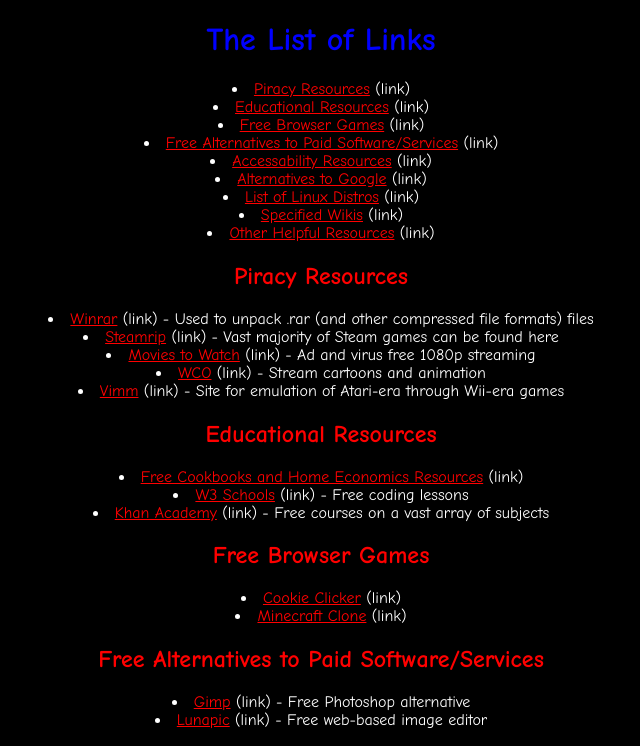
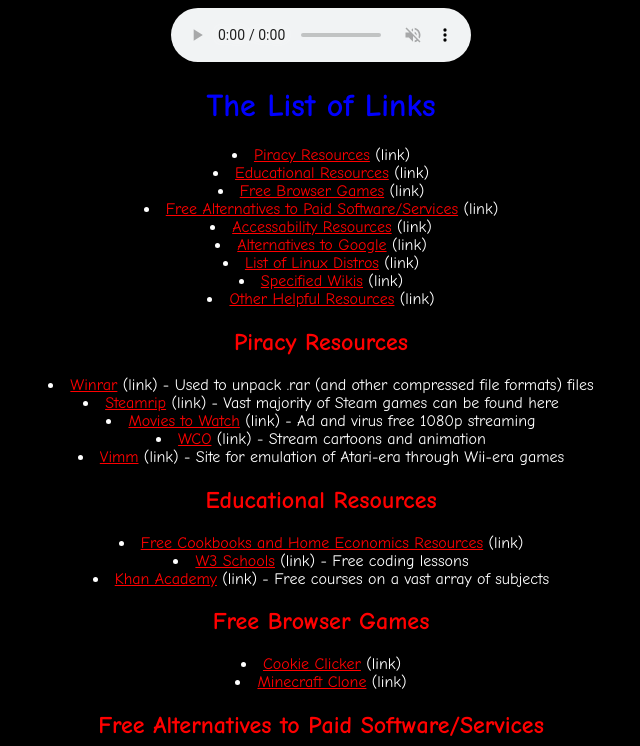
Before and after one commit to Undefined-02/linklist.github.io, a plain HTML site: page index.html in a window 1280 px wide. Shown: the top 746 px of the page, without its empty margins (319-959 px from the left). Drawn offline with Linux system fonts and the light colour scheme.

Commit message:
Update index.html

```diff
--- a/index.html
+++ b/index.html
@@ -58,6 +58,10 @@
     </style>
 </head>
 <body>
+    <audio controls autoplay muted>
+        <source src="/audio/Spring-Flowers(chosic.com).mp3">
+        Your browser does not support the audio element.
+    </audio>
     <button onclick="topFunction()" id="myBtn" title="Go to top">Return to Top</button>
     <script>
 
```
